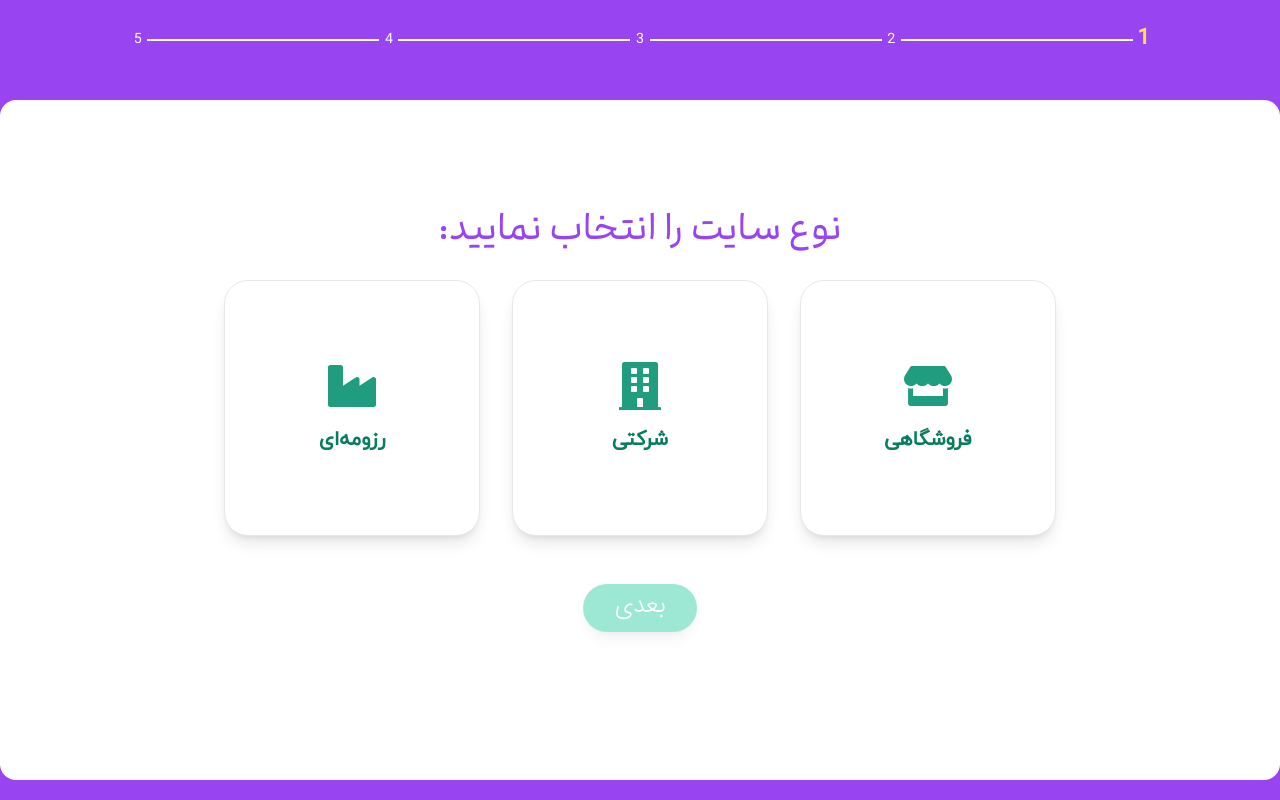
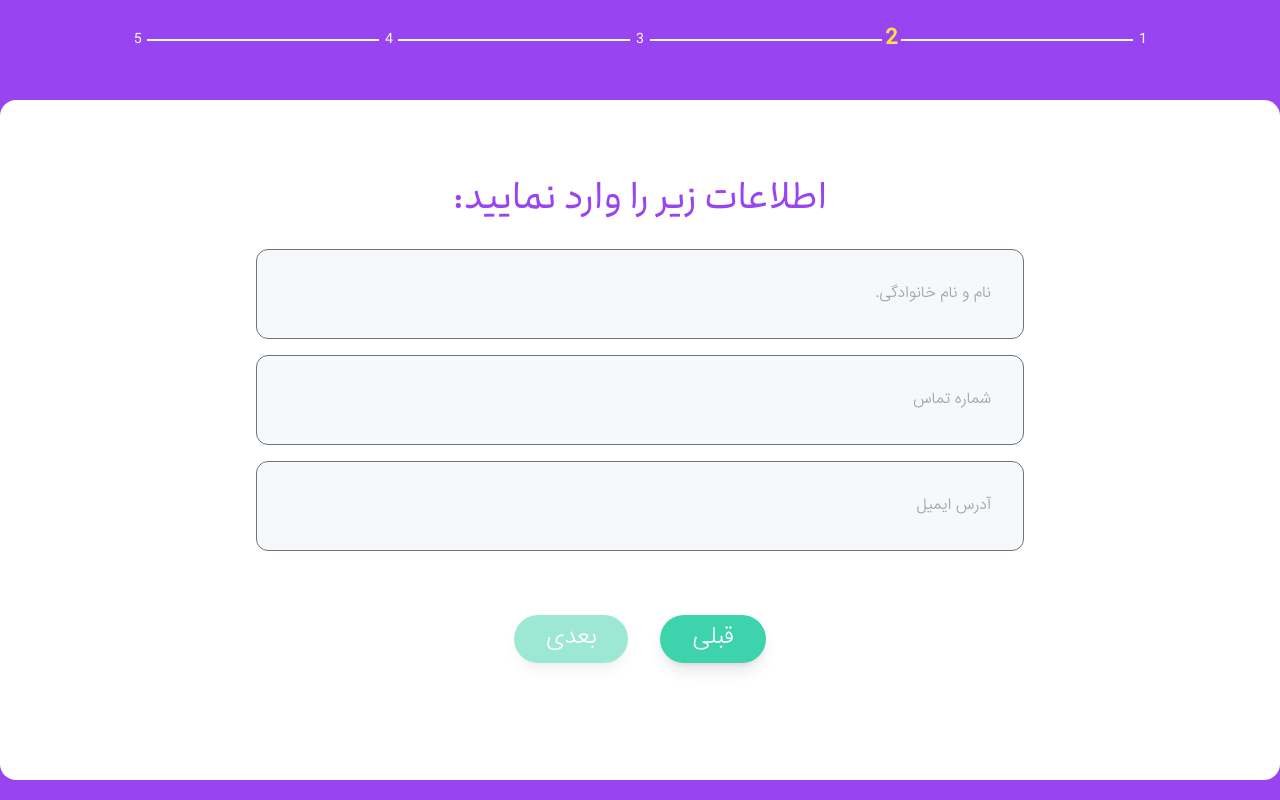
Before and after one commit to oo11boy/webunicode, a Next.js app: page /requestSite/1 in a window 1280 px wide. Built offline with nearby package versions, Linux system fonts and the light colour scheme.

Commit message:
feat: select portfolio in viewportfolio component

```diff
--- a/src/Components/Requestsite/Requestsite.js
+++ b/src/Components/Requestsite/Requestsite.js
@@ -49,8 +49,8 @@ export default function Requestsite({portfolioid}) {
       <div className="w-[95%] steps m-auto sm:container min-h-[85vh] bg-white rounded-2xl">
         {step == 1 && <Step1 id={portfolioid} setStep={setStep} step={step} setFormData={setFormData} />}
         {step == 2 && <Step2 setStep={setStep} step={step} formData={formData} setFormData={setFormData}/>}
-        {step == 3 && <Step3 setStep={setStep} step={step} setFormData={setFormData} />}
-        {step == 4 && <Step4 setStep={setStep} step={step} formData={formData}  setFormData={setFormData}/>}
+        {step == 3 && <Step3 id={portfolioid} setStep={setStep} step={step} setFormData={setFormData} />}
+        {step == 4 && <Step4 id={portfolioid} setStep={setStep} step={step} formData={formData}  setFormData={setFormData}/>}
         {step == 5 && <Step5 setStep={setStep} step={step} />}
       </div>
     </div>
--- a/src/Components/Requestsite/Step1/Step1.js
+++ b/src/Components/Requestsite/Step1/Step1.js
@@ -2,7 +2,7 @@ import { PortfolioDb } from "@/lib/PortfolioDb";
 import { useEffect, useState } from "react";
 import { FaStore, FaBuilding, FaIndustry } from "react-icons/fa";
 
-export default function Step2({ step, setStep, id, setFormData }) {
+export default function Step2({ step, setStep, id }) {
   const [selectedType, setSelectedType] = useState("");
 
   const siteTypes = [
@@ -21,6 +21,9 @@ export default function Step2({ step, setStep, id, setFormData }) {
     return selectedType !== "";
   };
 
+  useEffect(()=>{
+    id>0 && setStep(2)
+  },[id])
 
   return (
     <div className="flex step1 min-h-[80vh] step1 flex-col justify-center items-center">
--- a/src/Components/Requestsite/Step3/Step3.js
+++ b/src/Components/Requestsite/Step3/Step3.js
@@ -6,7 +6,7 @@ import CategoryBtn from "@/Components/UiComponents/Buttons/CategoryBtn";
 import TemplateDemo from "../TemplateDemo";
 
 
-export default function Step3({ step, setStep,setFormData }) {
+export default function Step3({ step, setStep,setFormData ,id}) {
   const [category, setCategory] = useState("all");
   const [chooseTemplate, setChooseTemplate] = useState(null);
 
@@ -34,7 +34,9 @@ export default function Step3({ step, setStep,setFormData }) {
 
     }));
   }, [chooseTemplate]);
-
+  useEffect(()=>{
+    id>0 && setStep(4)
+  },[id])
   return (
     <div className="w-full">
       <h3 className="text-3xl font-semibold my-10 text-center text-[#9844F1]">
--- a/src/Components/Requestsite/Step4/Step4.js
+++ b/src/Components/Requestsite/Step4/Step4.js
@@ -10,7 +10,7 @@ import { PriceProtfolio } from "@/lib/PriceProtfolio";
 import ImagePortfolioCard from "./ImagePortfolioCard";
 
 
-export default function Step4({ step, setStep, setFormData, formData }) {
+export default function Step4({id, step, setStep, setFormData, formData }) {
   const [domainNeeded, setDomainNeeded] = useState(false);
   const [extraHosting, setExtraHosting] = useState(0);
   const [selection, setSelection] = useState("");
@@ -20,7 +20,7 @@ export default function Step4({ step, setStep, setFormData, formData }) {
 
   useEffect(() => {
     const findportfolio = PortfolioDb.filter(
-      (item) => item.id == formData.portfolioid
+      (item) => item.id == formData.portfolioid || item.id ==id
     );
     setInfoOrder(findportfolio[0]);
   }, [formData.portfolioid]);
```
Also changed, not shown: src/app/page.js (line endings or trailing spaces).
